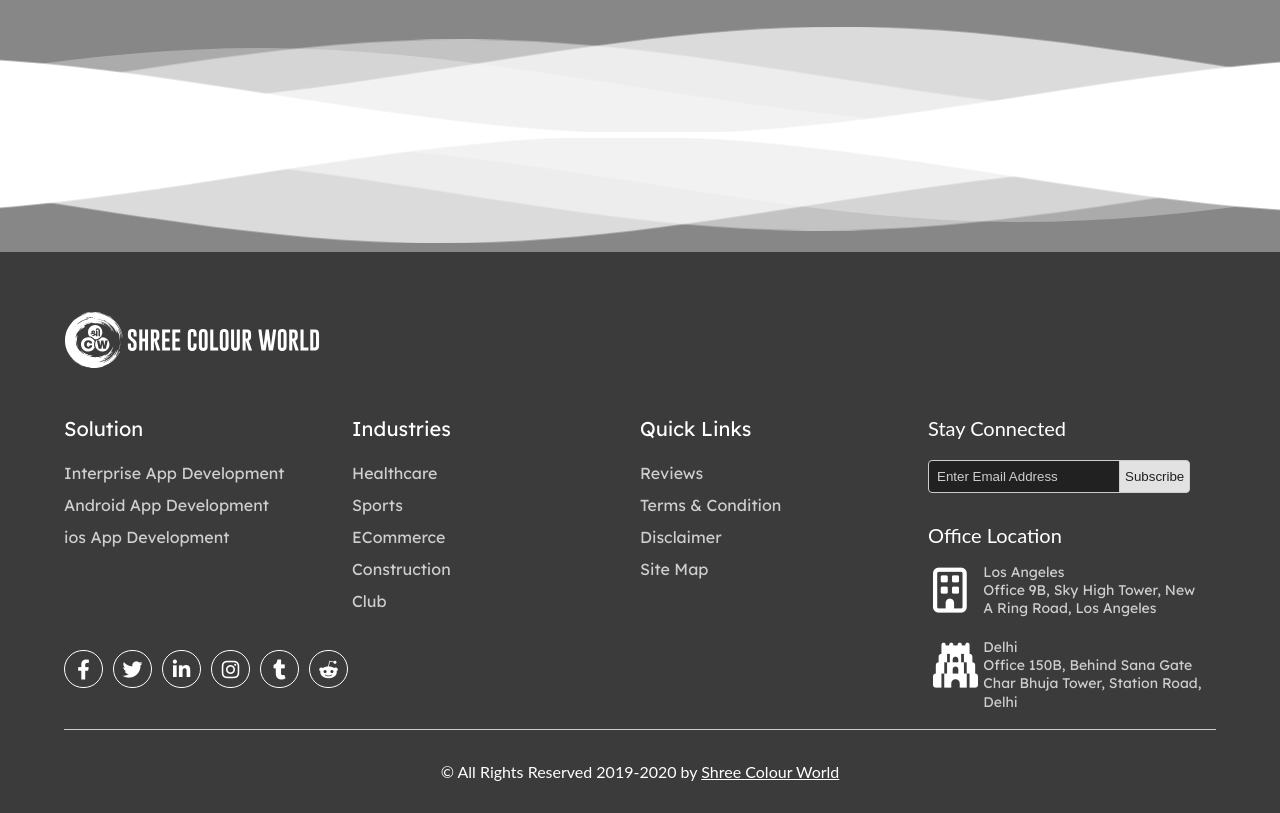
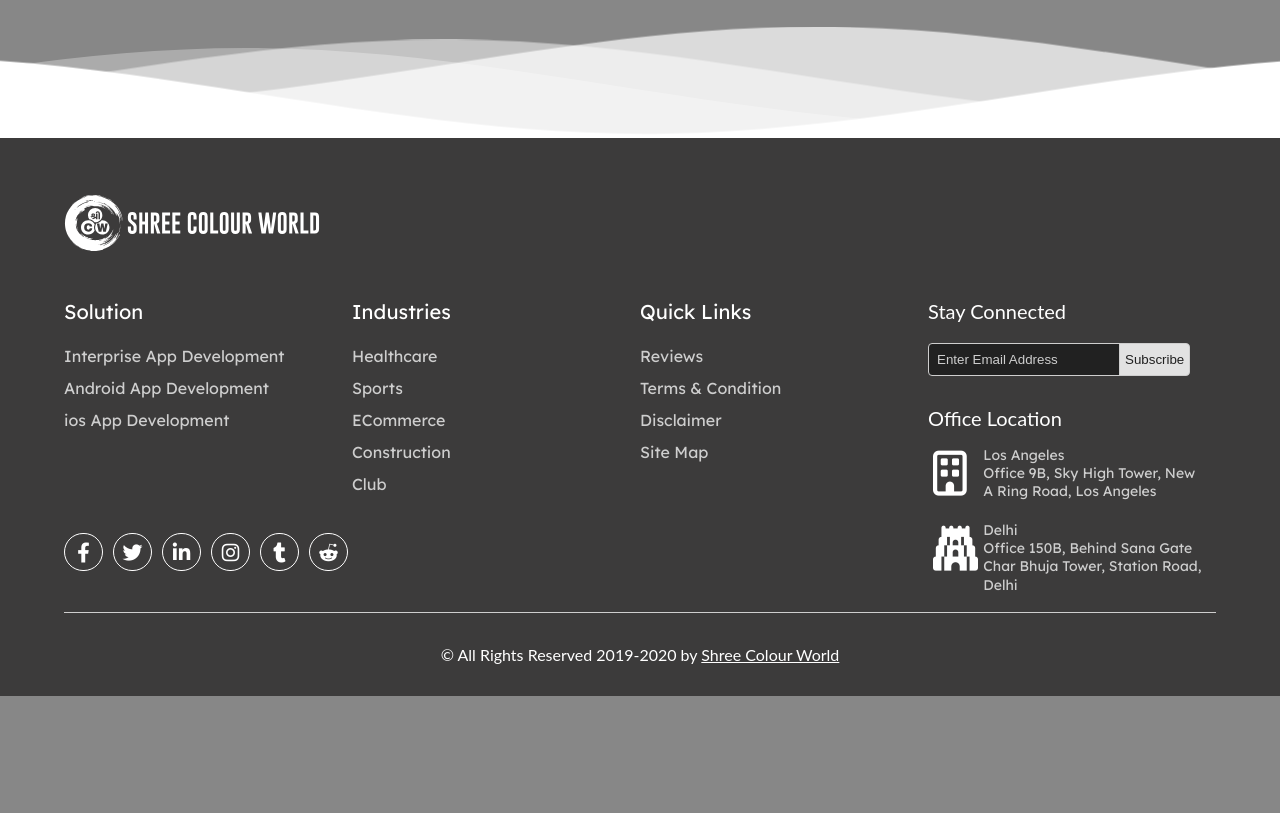
Before and after one commit to jatinRSP/SCW, a React (Vite) app in the folder SCW/: page / in a window 1280 px wide. Shown: the part 4103-4916 px from the top of the page. After the commit the page ends 4799 px from the top, so only its background shows below. Built offline with nearby package versions, Linux system fonts and the light colour scheme.

Commit message:
Fix flipped wave rendering in App.jsx

```diff
--- a/SCW/src/App.jsx
+++ b/SCW/src/App.jsx
@@ -56,7 +56,6 @@ function App() {
       <Project />
 
       <Wave />
-      <Wave isfliped={true} />
 
       {/* <ContactUS /> */}
 
```
